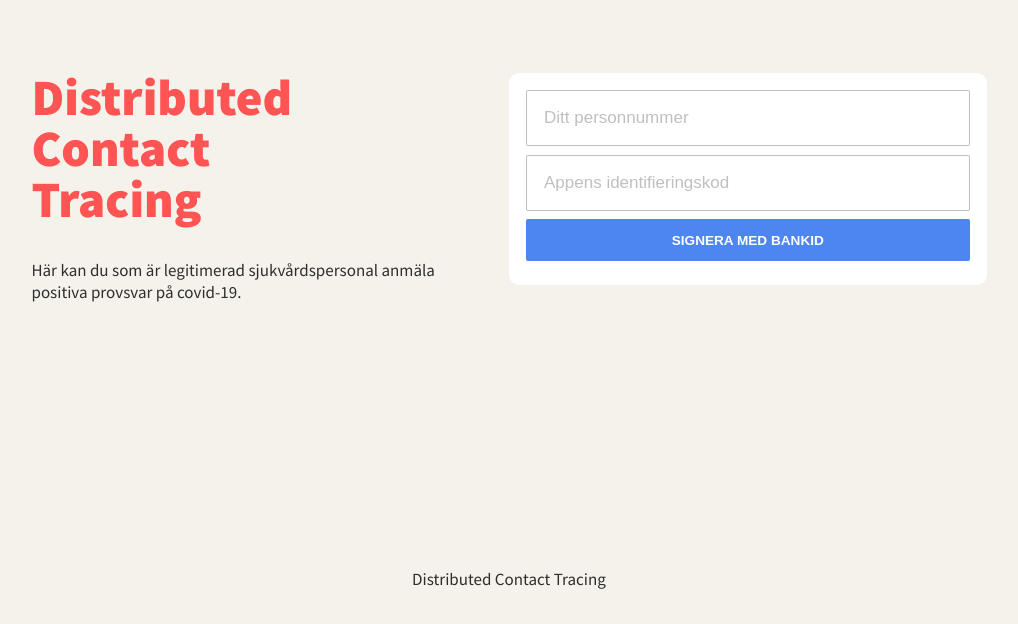
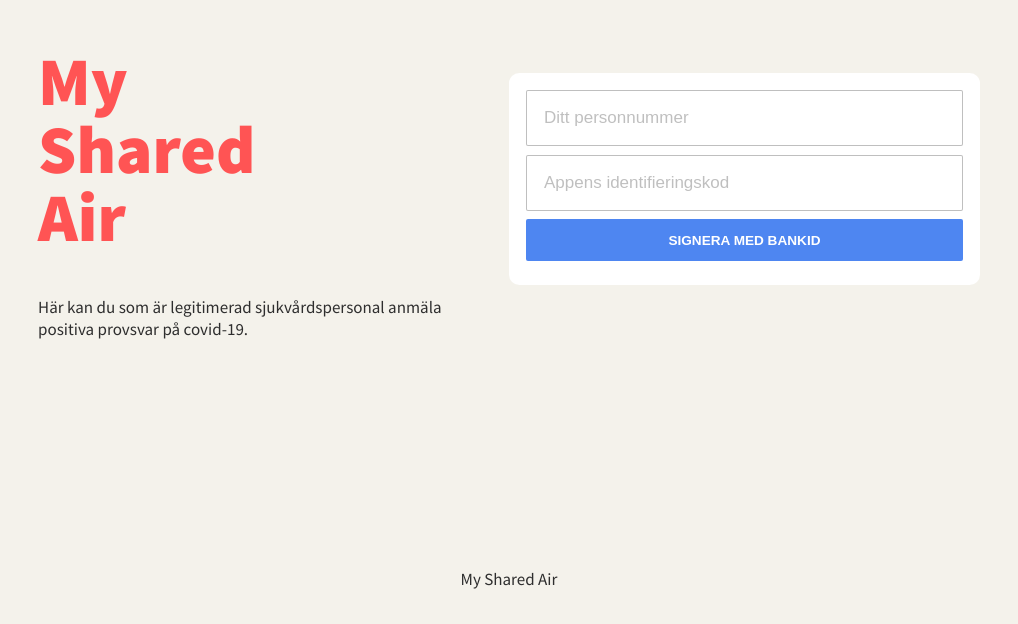
Before and after one commit to distributed-contact-tracing/contact-tracing-portal, a Next.js app: page / in a window 1280 px wide. Shown: the part 176-800 px from the top of the page, without its empty margins (131-1149 px from the left). Built offline with nearby package versions, Linux system fonts and the light colour scheme.

Commit message:
Use new name

```diff
--- a/components/footer.tsx
+++ b/components/footer.tsx
@@ -1,6 +1,6 @@
 export const Footer = () => (
   <footer>
-    Distributed Contact Tracing
+    My Shared Air
     <style jsx>{`
       footer {
         text-align: center;
--- a/components/layout.tsx
+++ b/components/layout.tsx
@@ -46,7 +46,7 @@
 
         h1 {
           color: #ff5454;
-          font-size: 3rem;
+          font-size: 4rem;
         }
 
         h2 {
--- a/pages/index.tsx
+++ b/pages/index.tsx
@@ -4,7 +4,11 @@
   <Layout>
     <div className="container">
       <div className="child left">
-        <h1>Distributed Contact Tracing</h1>
+        <h1>
+          My
+          <br />
+          Shared Air
+        </h1>
         <p>
           Här kan du som är legitimerad sjukvårdspersonal anmäla positiva
           provsvar på covid-19.
```
